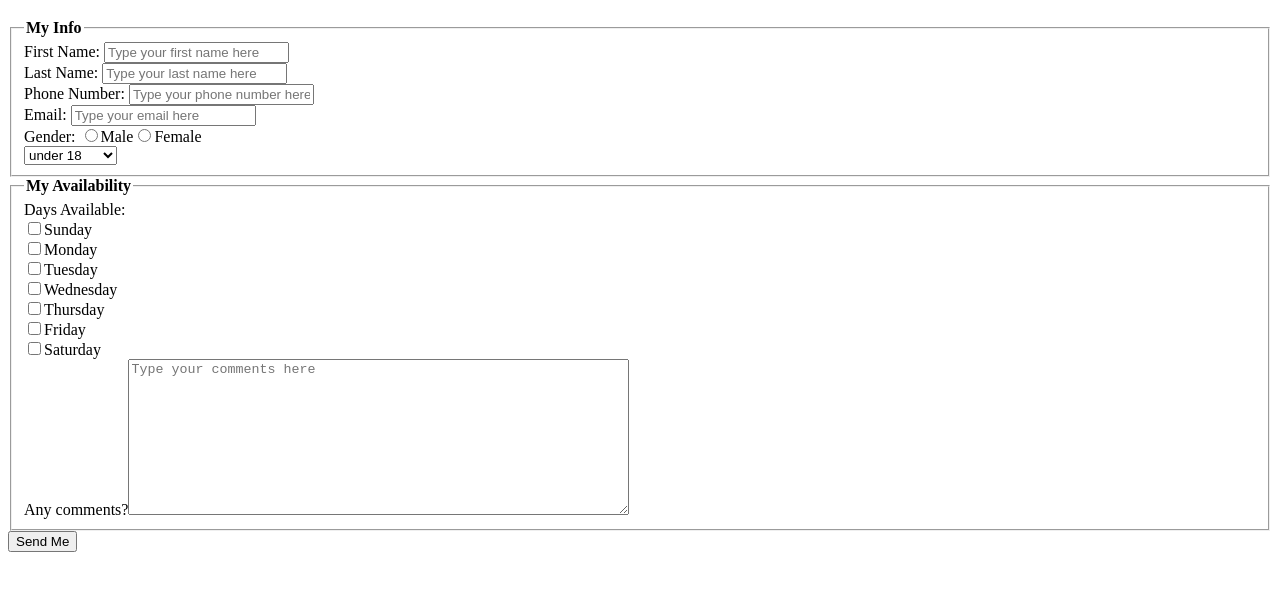
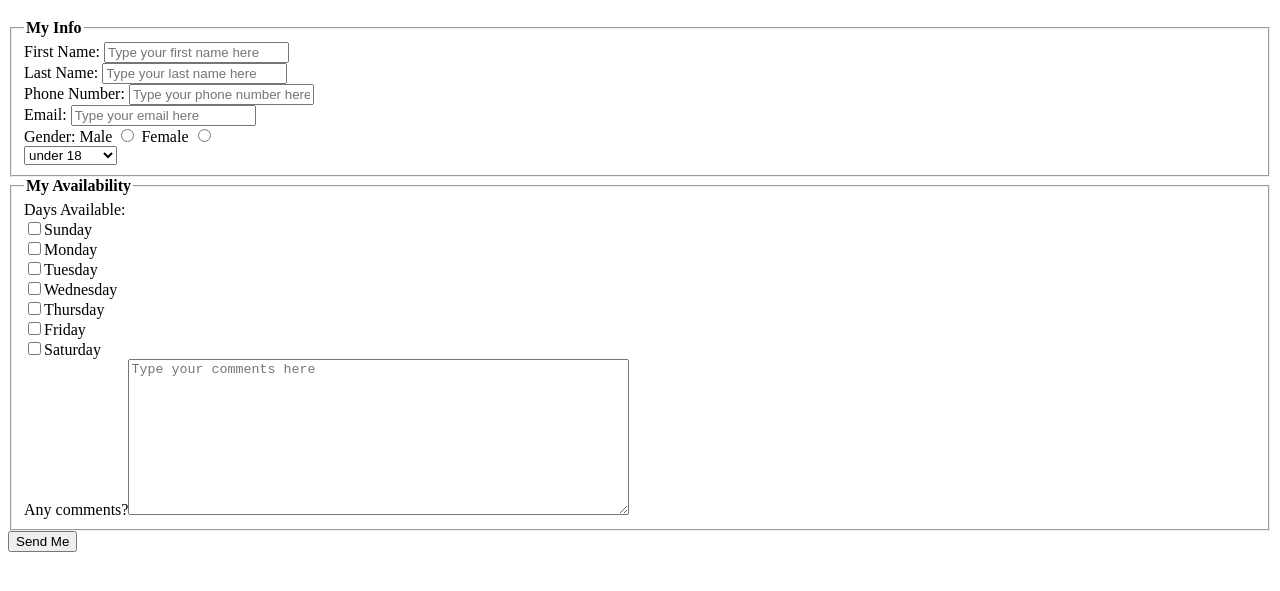
Before and after one commit to KaileyTapia/lab4, a plain HTML site: page index.html in a window 1280 px wide. Shown: the part 61-652 px from the top of the page. Drawn offline with Linux system fonts and the light colour scheme.

Commit message:
fixed duplicate id error
for male and female radio buttons

```diff
--- a/index.html
+++ b/index.html
@@ -27,7 +27,11 @@
                 <label>Email: <input type="email" id="email" name="email_field" placeholder="Type your email here"></label>
             </div>
             <div>
-                <label for="gender">Gender: <input type="radio" id="gender" name="gender_field" value="Male">Male<input type="radio" id="gender" name="gender_field" value="Female">Female</label>
+                <label>Gender: </label>
+                <label for="male">Male</label>
+                <input type="radio" id="male" name="gender_field" value="Male">
+                <label for="female">Female</label>
+                <input type="radio" id="female" name="gender_field" value="Female">
             </div>
             <div>
                 <select name="age_field">
```
